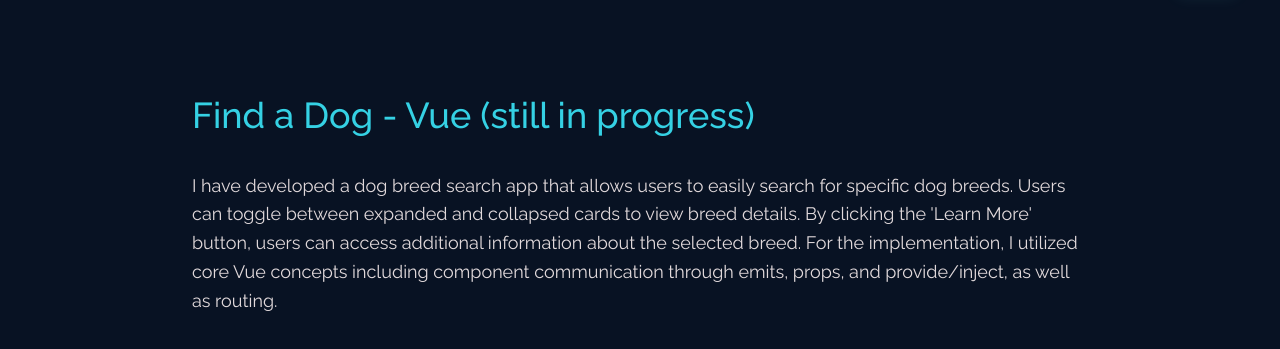
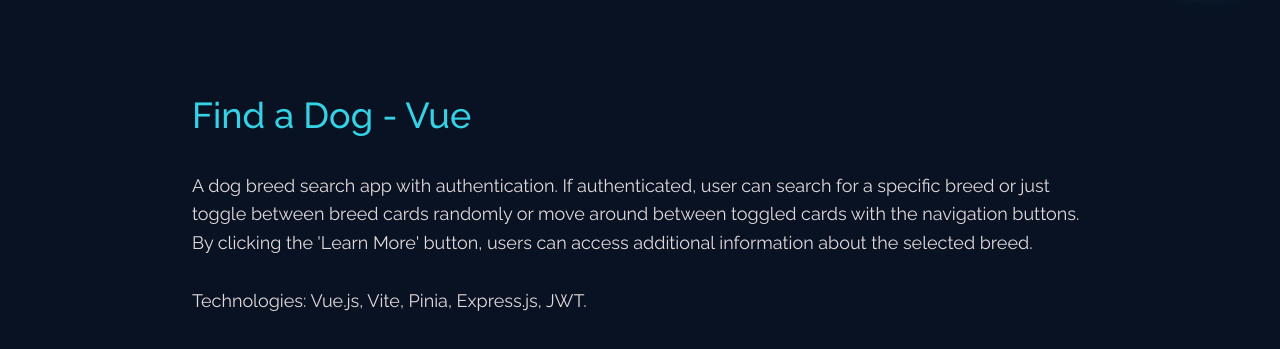
Before and after one commit to Luka85/Portfolio-FE, a website: page project1.html in a window 1280 px wide. Shown: the part 93-442 px from the top of the page. Drawn offline with nearby package versions, Linux system fonts and the light colour scheme.

Commit message:
add some minor changes to project description in portfolio projects

```diff
--- a/project1.html
+++ b/project1.html
@@ -119,20 +119,19 @@
             data-aos="fade-down-left"
             data-aos-delay="100"
           >
-            Find a Dog - Vue (still in progress)
+            Find a Dog - Vue
           </h3>
           <p
             class="text-box__description"
             data-aos="fade-down-left"
             data-aos-delay="200"
           >
-            I have developed a dog breed search app that allows users to easily
-            search for specific dog breeds. Users can toggle between expanded
-            and collapsed cards to view breed details. By clicking the 'Learn
-            More' button, users can access additional information about the
-            selected breed. For the implementation, I utilized core Vue concepts
-            including component communication through emits, props, and
-            provide/inject, as well as routing.
+            A dog breed search app with authentication. If authenticated, user
+            can search for a specific breed or just toggle between breed cards
+            randomly or move around between toggled cards with the navigation
+            buttons. By clicking the 'Learn More' button, users can access
+            additional information about the selected breed. <br /><br />
+            Technologies: Vue.js, Vite, Pinia, Express.js, JWT.
           </p>
         </div>
         <div
```
Also changed, not shown: project2.html (+5 -5 lines).
